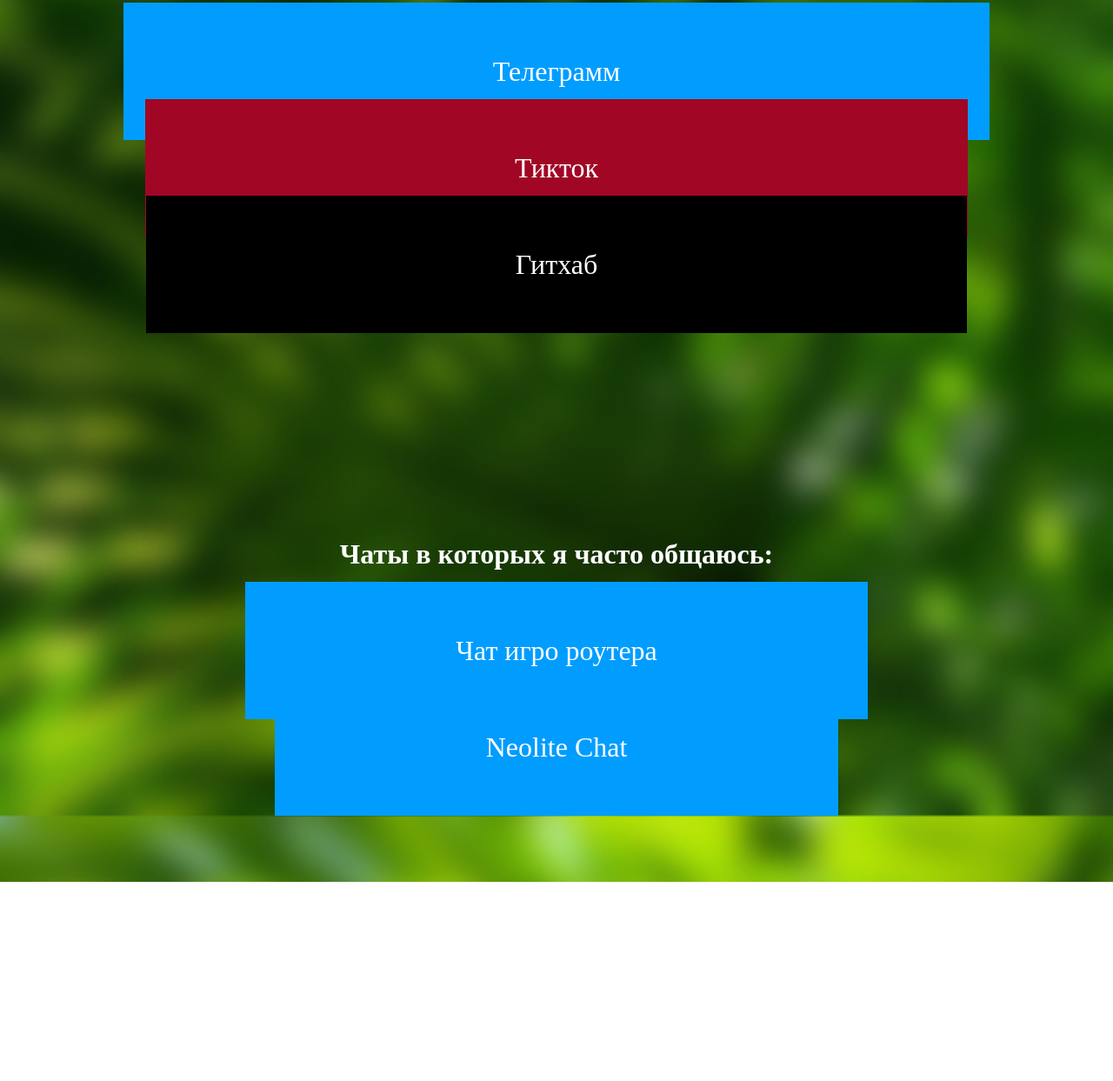
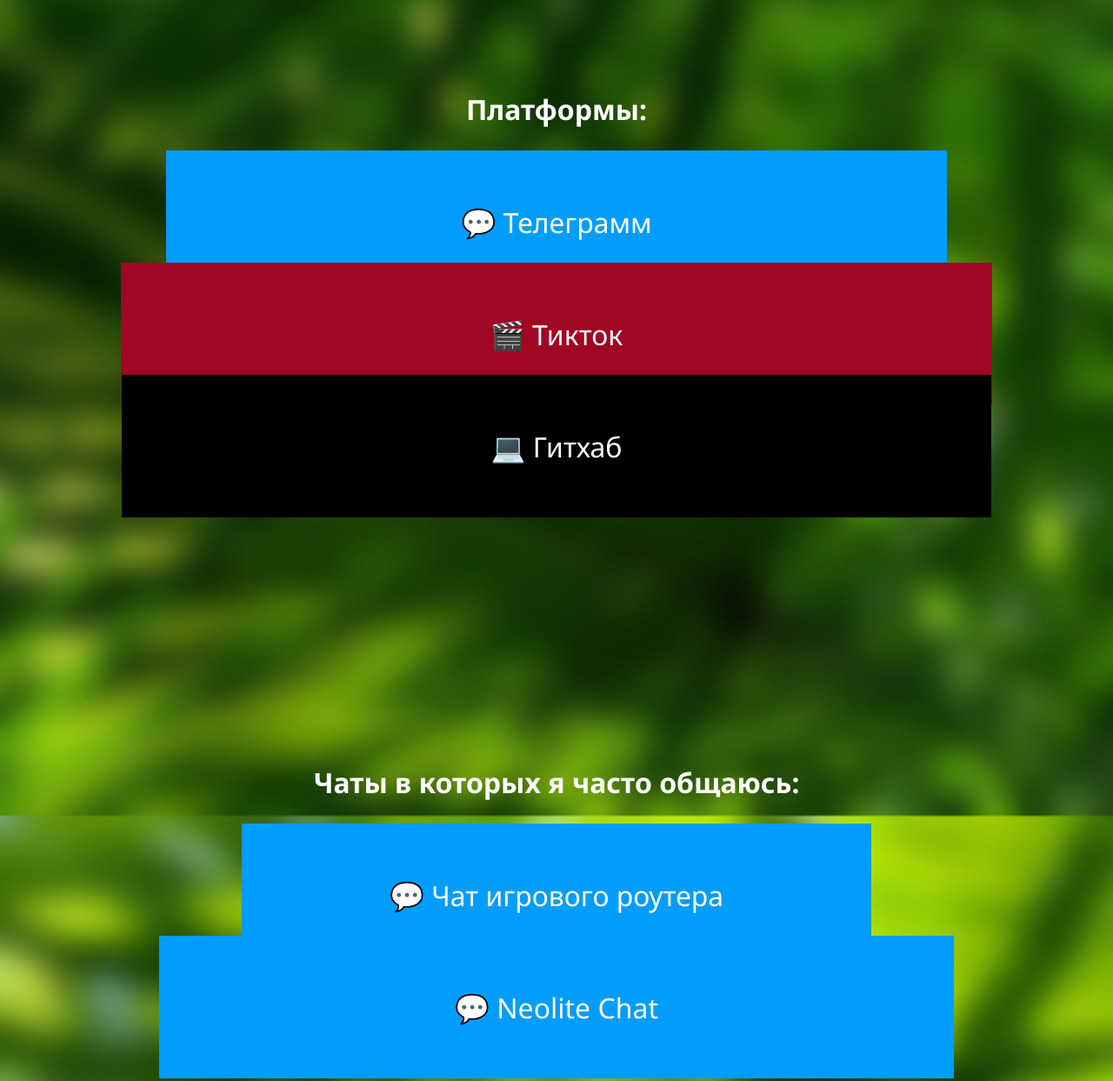
Before and after one commit to Zvonilka000/Github.Zvonilka.Site, a plain HTML site: page index.html in a window 1280 px wide. Shown: the part 994-2237 px from the top of the page at 87% size. Before the commit the page ends 2008 px from the top, so only its background shows below. Drawn offline with Linux system fonts and the light colour scheme.

Commit message:
Add files via upload

```diff
--- a/index.html
+++ b/index.html
@@ -4,23 +4,26 @@
     <head>
         <meta charset="UTF-8">
         <title>ZvonilkaSide</title>
+        <link rel="preconnect" href="https://fonts.googleapis.com">
+<link rel="preconnect" href="https://fonts.gstatic.com" crossorigin>
+<link href="https://fonts.googleapis.com/css2?family=Noto+Sans:ital,wght@0,100..900;1,100..900&display=swap" rel="stylesheet">
         <link rel="stylesheet" href="style.css" type="text/css" media="all" />
     </head>
 
     <body>
         <div></div>
-        <img src="images/logo.png" width="40%" id="wer">
+        <img src="images/logo.png" width="50%" id="wer">
         <a id="zxc" ><strong><h1>Сайт Zvonilka</h1></strong><div><br>
             <a id="qwe"><strong>Платформы:</strong></a><br>
             <br>
             <br>
-        <a id="ob1" href="https://t.me/zvonilka000">Телеграмм</a><br>
+        <a id="ob1" href="https://t.me/zvonilka000">💬 Телеграмм</a><br>
         <br>
         <br>
-        <a id="ob2" href="https://www.tiktok.com/@userlenov0gg">Тикток</a><br>
+        <a id="ob2" href="https://www.tiktok.com/@userlenov0gg">🎬 Тикток</a><br>
         <br>
         <br>
-        <a id="ob3" href="https://github.com/Zvonilka000">Гитхаб</a><br>
+        <a id="ob3" href="https://github.com/Zvonilka000">💻 Гитхаб</a><br>
         <br>
         <br>
         <br>
@@ -32,10 +35,10 @@
         <strong>Чаты в которых я часто общаюсь:</strong><br>
         <br>
         <br>
-        <a id="ob4" href="https://t.me/routrs28521">Чат игро роутера</a><br>
+        <a id="ob4" href="https://t.me/routrs28521">💬 Чат игрового роутера</a><br>
         <br>
         <br>
-        <a id="ob5" href="https://t.me/NeoLiteChannel">Neolite Chat</a><br>
+        <a id="ob5" href="https://t.me/NeoLiteChannel">💬 Neolite Chat</a><br>
         <br>
         <br>
         <br>
--- a/style.css
+++ b/style.css
@@ -1,3 +1,14 @@
+body {
+  font-family: "Noto Sans", sans-serif;
+  font-optical-sizing: auto;
+  font-weight: <weight>;
+  font-style: normal;
+  font-variation-settings:
+    "wdth" 100;
+    background-image: url('images/wallpaper.jpg');
+    background-size: 100%;
+}
+
 div {
     font-size: 200%;
     margin: 2%;
@@ -17,12 +28,10 @@
 #ob1 {
     background-color: #009dff;
     color: white;
-    padding-left: 35%;
-    padding-right: 35%;
+    padding-left: 28%;
+    padding-right: 28%;
     padding-top: 5%;
     padding-bottom: 5%;
-    margin-top: 15%;
-    margin-bottom: 15%;
 }
 
 #ob2 {
@@ -32,8 +41,6 @@
     padding-right: 35%;
     padding-top: 5%;
     padding-bottom: 5%;
-    margin-top: 15%;
-    margin-bottom: 15%;
 }
 
 #ob3 {
@@ -43,19 +50,12 @@
     padding-right: 35%;
     padding-top: 5%;
     padding-bottom: 5%;
-    margin-top: 15%;
-    margin-bottom: 15%
-}
-
-body {
-    background-image: url('images/wallpaper.jpg');
-    background-size: 100%;
 }
 
 #wer {
     margin-top: 10%;
-    margin-left: 30%;
-    margin-right: 30%;
+    margin-left: 25%;
+    margin-right: 25%;
 }
 
 #zxc {
@@ -70,21 +70,24 @@
 #ob4 {
     background-color: #009dff;
     color: white;
-    padding-left: 20%;
-    padding-right: 20%;
+    padding-left: 14%;
+    padding-right: 14%;
     padding-top: 5%;
     padding-bottom: 5%;
-    margin-top: 15%;
-    margin-bottom: 15%;
 }
 
 #ob5 {
     background-color: #009dff;
     color: white;
-    padding-left: 20%;
-    padding-right: 20%;
+    padding-left: 28%;
+    padding-right: 28%;
     padding-top: 5%;
     padding-bottom: 5%;
-    margin-top: 15%;
-    margin-bottom: 15%;
 }
+
+.jost-<uniquifier> {
+  font-family: "Jost", sans-serif;
+  font-optical-sizing: auto;
+  font-weight: <weight>;
+  font-style: normal;
+}
```
